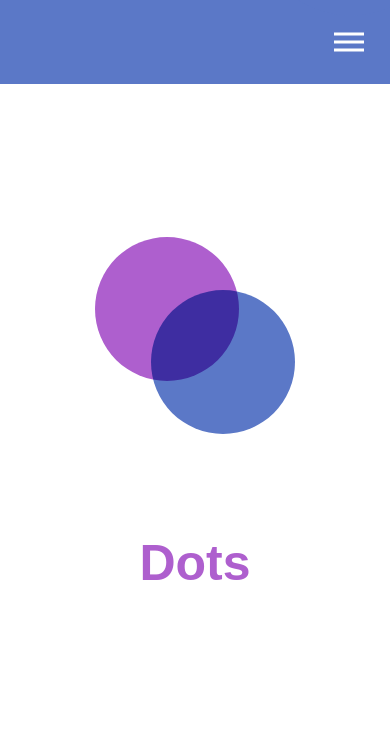
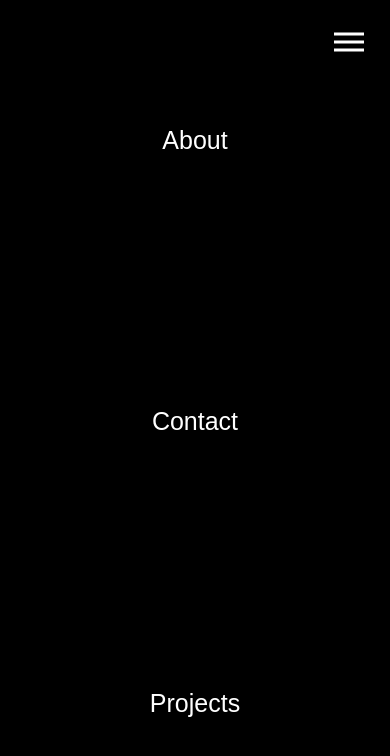
Before and after one commit to datsuny/beautiful_navbar, a plain HTML site: page index.html in a window 390 px wide. Both pictures are taken after a click on the element 348 px from the left and 42 px from the top of the page. Drawn offline with Linux system fonts and the light colour scheme.

Commit message:
the last commit lol

```diff
--- a/app.js
+++ b/app.js
@@ -0,0 +1,10 @@
+const hamburger = document.querySelector('.hamburger');
+const navLinks = document.querySelector('.nav-links');
+const links = document.querySelectorAll('.nav-links li');
+
+hamburger.addEventListener('click', () => {
+    navLinks.classList.toggle('open');
+    links.forEach(link => {
+        link.classList.toggle("fade");
+    })
+})
--- a/index.html
+++ b/index.html
@@ -23,8 +23,8 @@
     </nav>
 
     <section class="landing">
-        <img src="./circles.svg" alt="dots">
-        <h1>Dots</h1>
+        <img src="./github.png" alt="dots">
+        <h1>By David Corrales.</h1>
     </section>
 
     <script src="app.js"></script>
--- a/style.css
+++ b/style.css
@@ -11,7 +11,7 @@ body{
 
 nav{
     height: 10vh;
-    background: #5b78c7;
+    background: black;
 }
 
 .nav-links{
@@ -41,7 +41,7 @@ nav{
 .landing h1{
     margin: 100px;
     font-size: 50px;
-    color: #ae5fce;
+    color: black;
 
 }
 
@@ -59,6 +59,8 @@ nav{
         right: 5%;
         top: 50%;
         transform: translate(-5%, -50%);
+        /*to see the hamburger after we click on it*/
+        z-index: 2;
     }
 
     nav {
@@ -68,7 +70,7 @@ nav{
 
     .nav-links{
         position: fixed;
-        background: #5b78c7;
+        background: black;
         height: 100vh;
         width: 100%;
         flex-direction: column;
@@ -78,15 +80,46 @@ nav{
         -webkit-clip-path: circle(100px at 90% -10%);
         transition: all 1s ease-out;
 
+        /*the issues keep on the screen once we click at the hamburger, this fix that problem*/
+        pointer-events: none;
+
     }
 
     .nav-links.open{
         clip-path: circle(1000px at 90% -10%);
         -webkit-clip-path: circle(1000px at 90% -10%);
+        /*the options keep on the screen once we click at the hamburger, this fix that problem*/
+        pointer-events: all;
     }
 
     .landing{
         flex-direction: column;
 
     }
+
+    .nav-links li{
+        opacity: 0;
+    }
+
+    .nav-links li a {
+        font-size: 25px;
+
+    }
+
+    /*to manipule the options */
+    .nav-links li:nth-child(1){
+        transition: all 0.5s ease 0.2s;
+    }
+
+    .nav-links li:nth-child(2){
+        transition: all 0.5s ease 0.4s;
+    }
+
+    .nav-links li:nth-child(3){
+        transition: all 0.5s ease 0.6s;
+    }
+
+    li.fade{
+        opacity: 1;
+    }
 }
```
Also changed, not shown: github.png (added).
